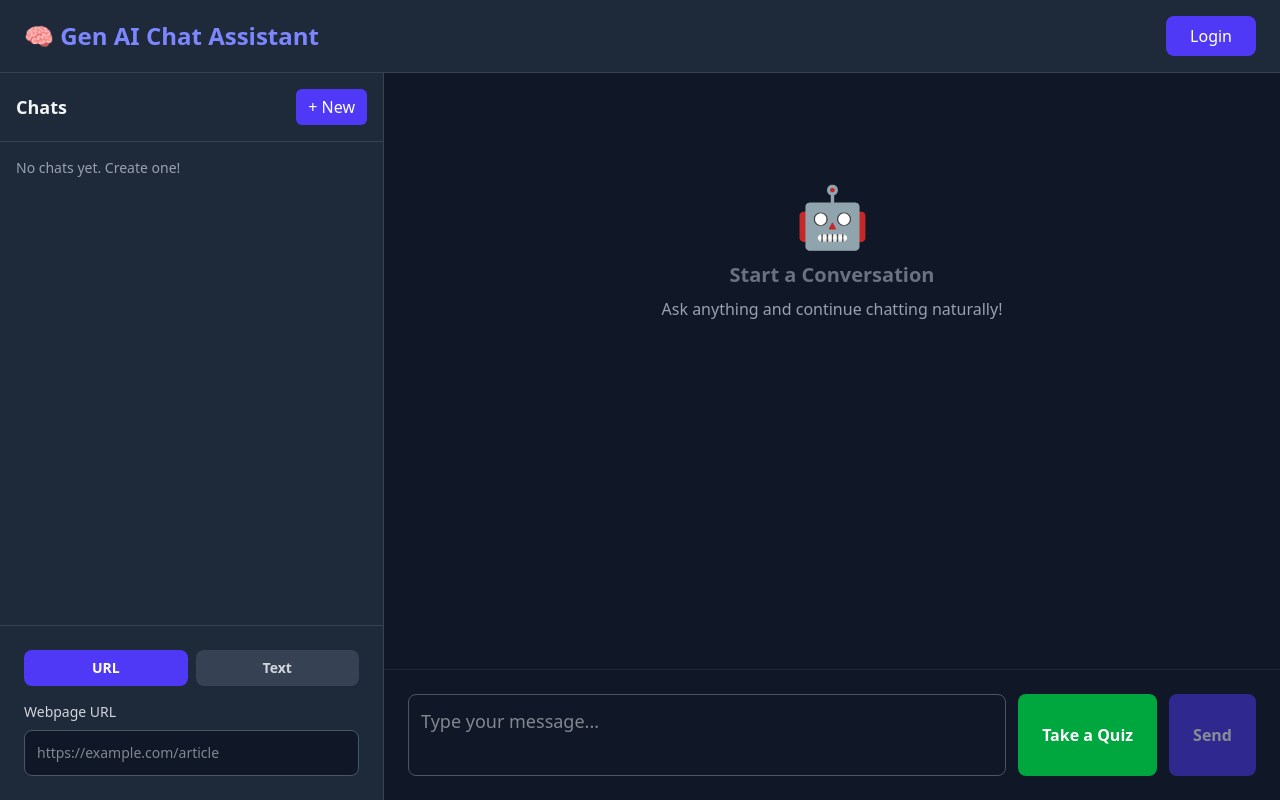
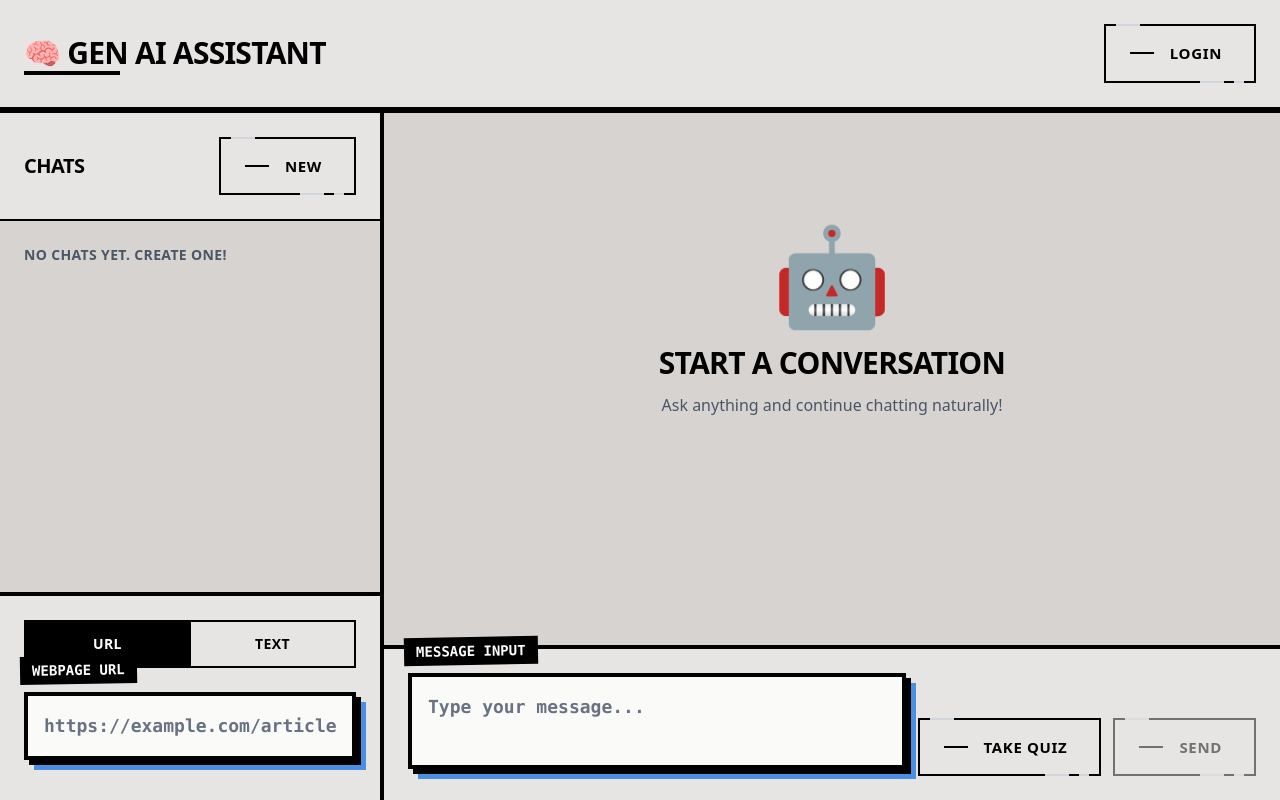
Before and after one commit to kalviumcommunity/S72_Raphael_Gen_AI_Learning_assistant, a React (Vite) app in the folder frontend/: page / in a window 1280 px wide. Built offline with nearby package versions, Linux system fonts and the light colour scheme.

Commit message:
changed landing page ui

```diff
--- a/frontend/package.json
+++ b/frontend/package.json
@@ -23,6 +23,7 @@
     "react": "^19.1.1",
     "react-dom": "^19.1.1",
     "react-router-dom": "^7.9.4",
+    "styled-components": "^6.1.19",
     "tailwindcss": "^4.1.12"
   },
   "devDependencies": {
--- a/frontend/src/pages/landing.jsx
+++ b/frontend/src/pages/landing.jsx
@@ -27,6 +27,7 @@ export default function Landing() {
 
   // ✅ INITIAL LOAD: Load all data from localStorage once on mount
   useEffect(() => {
+    try {
       const savedChats = JSON.parse(localStorage.getItem("chats") || "[]");
       const savedCurrentId = localStorage.getItem("currentChatId");
       const savedUrl = localStorage.getItem("landing_url") || "";
@@ -53,6 +54,9 @@ export default function Landing() {
       }
 
       setIsInitialized(true);
+    } catch (e) {
+      console.error("Failed to load chats:", e);
+    }
   }, []);
 
   // ✅ Save chats array to localStorage whenever it changes (after initialization)
@@ -74,12 +78,12 @@ export default function Landing() {
   // ✅ Save URL and content whenever they change
   useEffect(() => {
     if (!isInitialized) return;
-    localStorage.setItem("landing_url", url);
+    localStorage.setItem("landing_url", url || "");
   }, [url, isInitialized]);
 
   useEffect(() => {
     if (!isInitialized) return;
-    localStorage.setItem("landing_content", content);
+    localStorage.setItem("landing_content", content || "");
   }, [content, isInitialized]);
 
   // ✅ Sync messages into current chat whenever messages change
@@ -114,7 +118,7 @@ export default function Landing() {
       name: `Chat ${chats.length + 1}`,
       messages: [],
     };
-    setChats([...chats, newChat]);
+    setChats((prev) => [...prev, newChat]);
     setCurrentChatId(newChat.id);
     setMessages([]);
   };
@@ -136,7 +140,6 @@ export default function Landing() {
     const updated = chats.filter((c) => c.id !== id);
     setChats(updated);
 
-    // If we deleted the current chat, switch to another one
     if (id === currentChatId) {
       const nextChat = updated[0] || null;
       setCurrentChatId(nextChat?.id || null);
@@ -160,17 +163,18 @@ export default function Landing() {
   };
 
   // ✅ Handle quiz button click
-  const handleQuizClick = () => {
+  const handleQuizClick = (e) => {
+    e.preventDefault();
     if (isLoggedIn) {
-      // 🆕 Added: Pass the real article data to Quiz page
-      navigate("/quiz", { state: { url, content } });
+      navigate("/quiz", { state: { url: url || "", content: content || "" } });
     } else {
       navigate("/login");
     }
   };
 
   // ✅ Send message to backend
-  const handleSend = async () => {
+  const handleSend = async (e) => {
+    if (e) e.preventDefault();
     if (!input.trim()) return;
 
     const newMessage = { role: "user", content: input.trim() };
@@ -218,52 +222,113 @@ export default function Landing() {
     }
   };
 
+  const BrutalistButton = ({ children, onClick, disabled = false }) => (
+    <button
+      onClick={onClick}
+      disabled={disabled}
+      className={`
+        group relative inline-block overflow-visible
+        border-2 border-black bg-transparent font-bold text-[13px]
+        tracking-[0.05em] px-8 py-4 transition-all duration-300 ease-in-out
+        hover:bg-black hover:text-white
+        ${disabled ? "opacity-50 cursor-not-allowed" : "cursor-pointer"}
+        text-black uppercase
+      `}
+    >
+      <span className="absolute top-1/2 left-6 h-[2px] w-6 bg-black -translate-y-1/2 transition-all duration-300 group-hover:w-4 group-hover:bg-white"></span>
+      <span className="absolute top-[-2px] left-[10px] h-[2px] w-6 bg-gray-300 transition-all duration-500 ease-out group-hover:left-[-2px] group-hover:w-0"></span>
+      <span className="block pl-8 text-left text-[15px] transition-all duration-300 ease-in-out group-hover:pl-6">
+        {children}
+      </span>
+      <span className="absolute bottom-[-2px] right-[30px] h-[2px] w-6 bg-gray-300 transition-all duration-500 ease-out group-hover:right-0 group-hover:w-0"></span>
+      <span className="absolute bottom-[-2px] right-[10px] h-[2px] w-[10px] bg-gray-300 transition-all duration-500 ease-out group-hover:right-0 group-hover:w-0"></span>
+    </button>
+  );
+
+  const BrutalistInput = ({ value, onChange, placeholder, label, type = "text" }) => (
+    <div className="relative font-mono mb-4">
+      <input
+        type={type}
+        value={value || ""}
+        onChange={onChange}
+        placeholder={placeholder}
+        className="w-full p-4 text-lg font-bold text-black bg-stone-50 border-4 border-black outline-none transition-all duration-300 shadow-[5px_5px_0_#000,10px_10px_0_#4a90e2] focus:animate-[focus-pulse_4s_cubic-bezier(0.25,0.8,0.25,1)_infinite] placeholder:text-gray-500 focus:placeholder:text-transparent"
+        style={{ animation: 'none' }}
+        onFocus={(e) => { e.target.style.animation = 'focus-pulse 4s cubic-bezier(0.25, 0.8, 0.25, 1) infinite'; }}
+        onBlur={(e) => { e.target.style.animation = 'none'; }}
+      />
+      <label className="absolute -left-1 -top-9 text-sm font-bold text-white bg-black px-3 py-1 -rotate-1 transition-all duration-300">
+        {label}
+      </label>
+    </div>
+  );
+
+  const BrutalistTextarea = ({ value, onChange, placeholder, label, rows = 3 }) => (
+    <div className="relative font-mono mb-4">
+      <textarea
+        value={value || ""}
+        onChange={onChange}
+        placeholder={placeholder}
+        rows={rows}
+        className="w-full p-4 text-lg font-bold text-black bg-stone-50 border-4 border-black outline-none transition-all duration-300 shadow-[5px_5px_0_#000,10px_10px_0_#4a90e2] focus:animate-[focus-pulse_4s_cubic-bezier(0.25,0.8,0.25,1)_infinite] placeholder:text-gray-500 focus:placeholder:text-transparent resize-none"
+        style={{ animation: 'none' }}
+        onFocus={(e) => { e.target.style.animation = 'focus-pulse 4s cubic-bezier(0.25, 0.8, 0.25, 1) infinite'; }}
+        onBlur={(e) => { e.target.style.animation = 'none'; }}
+      />
+      <label className="absolute -left-1 -top-9 text-sm font-bold text-white bg-black px-3 py-1 -rotate-1 transition-all duration-300">
+        {label}
+      </label>
+    </div>
+  );
+
   return (
-    <div className="h-screen bg-gray-900 text-gray-100 flex flex-col overflow-hidden relative">
+    <div className="h-screen bg-stone-300 text-black flex flex-col overflow-hidden relative">
       {/* Header */}
-      <div className="flex-shrink-0 bg-gray-800 border-b border-gray-700 px-6 py-4 flex items-center justify-between">
-        <h1 className="text-2xl font-bold text-indigo-400">🧠 Gen AI Chat Assistant</h1>
+      <div className="flex-shrink-0 bg-stone-200 border-b-4 border-black px-6 py-6 flex items-center justify-between">
+        <div className="relative">
+          <h1 className="text-3xl font-black tracking-tight uppercase">
+            🧠 Gen AI Assistant
+          </h1>
+          <div className="absolute -bottom-1 left-0 w-24 h-1 bg-black"></div>
+        </div>
         {!isLoggedIn && (
-          <button
-            className="px-6 py-2 bg-indigo-600 text-white font-medium rounded-lg hover:bg-indigo-500 transform hover:scale-105 transition-all duration-200"
-            onClick={() => navigate("/login")}
-          >
+          <BrutalistButton onClick={() => navigate("/login")}>
             Login
-          </button>
+          </BrutalistButton>
         )}
       </div>
 
       {/* Main Content */}
-      <div className="flex-1 flex overflow-hidden">
+      <div className="flex-1 flex overflow-hidden border-t-2 border-black">
         {/* Sidebar */}
-        <div ref={sidebarRef} className="w-96 bg-gray-800 border-r border-gray-700 flex flex-col">
+        <div ref={sidebarRef} className="w-96 bg-stone-300 border-r-4 border-black flex flex-col">
           {/* Sidebar Header */}
-          <div className="p-4 border-b border-gray-700 flex justify-between items-center">
-            <h2 className="text-lg font-semibold">Chats</h2>
-            <button
-              onClick={handleNewChat}
-              className="px-3 py-1.5 bg-indigo-600 text-white rounded-md hover:bg-indigo-500 transition-colors"
-            >
-              + New
-            </button>
+          <div className="p-6 border-b-2 border-black flex justify-between items-center bg-stone-200">
+            <h2 className="text-xl font-black uppercase tracking-tight">Chats</h2>
+            <BrutalistButton onClick={handleNewChat}>
+              New
+            </BrutalistButton>
           </div>
 
           {/* Chat List */}
-          <div className="flex-1 overflow-y-auto">
+          <div className="flex-1 overflow-y-auto bg-stone-300">
             {chats.length === 0 ? (
-              <p className="p-4 text-gray-400 text-sm">No chats yet. Create one!</p>
+              <p className="p-6 text-gray-600 text-sm font-bold uppercase tracking-wide">No chats yet. Create one!</p>
             ) : (
               chats.map((chat) => (
                 <div
                   key={chat.id}
                   id={`chat-${chat.id}`}
-                  className={`flex justify-between items-center px-4 py-3 cursor-pointer transition-colors ${
-                    chat.id === currentChatId
-                      ? "bg-indigo-700 text-white"
-                      : "hover:bg-gray-700"
-                  }`}
+                  className={`
+                    relative border-b-2 border-black px-6 py-4 cursor-pointer
+                    transition-all duration-200 group
+                    ${chat.id === currentChatId ? "bg-black text-white" : "bg-stone-200 hover:bg-stone-100"}
+                  `}
                   onClick={() => handleSelectChat(chat.id)}
                 >
+                  {chat.id === currentChatId && (
+                    <div className="absolute left-0 top-0 bottom-0 w-1 bg-white"></div>
+                  )}
                   {editingChatId === chat.id ? (
                     <input
                       value={editedName}
@@ -274,12 +339,13 @@ export default function Landing() {
                         if (e.key === "Escape") setEditingChatId(null);
                       }}
                       autoFocus
-                      className="bg-gray-900 text-white border border-gray-600 rounded px-2 py-1 w-full text-sm"
+                      className="bg-transparent border-2 border-white px-2 py-1 w-full text-sm font-bold uppercase tracking-wide outline-none"
                       onClick={(e) => e.stopPropagation()}
                     />
                   ) : (
+                    <div className="flex justify-between items-center">
                       <span
-                      className="truncate flex-1"
+                        className="font-bold uppercase tracking-wide text-sm flex-1 truncate"
                         onDoubleClick={(e) => {
                           e.stopPropagation();
                           handleEditChatName(chat);
@@ -288,41 +354,39 @@ export default function Landing() {
                       >
                         {chat.name}
                       </span>
-                  )}
                       <button
                         onClick={(e) => {
                           e.stopPropagation();
                           handleDeleteChat(chat.id);
                         }}
-                    className="text-gray-400 hover:text-red-400 text-sm ml-2 px-2"
+                        className="text-sm font-black ml-4 hover:scale-110 transition-transform"
                         title="Delete Chat"
                       >
                         ✕
                       </button>
+                    </div>
+                  )}
                 </div>
               ))
             )}
           </div>
 
           {/* Mode Selection and Input */}
-          <div className="p-6 border-t border-gray-700 space-y-4">
-            <div className="flex gap-2">
+          <div className="p-6 border-t-4 border-black bg-stone-200 space-y-6">
+            <div className="flex gap-0 border-2 border-black">
               <button
                 onClick={() => setMode("url")}
-                className={`flex-1 px-3 py-2 rounded-lg font-semibold text-sm transition-colors ${
-                  mode === "url"
-                    ? "bg-indigo-600 text-white"
-                    : "bg-gray-700 text-gray-300 hover:bg-gray-600"
+                className={`flex-1 py-3 font-bold uppercase text-sm tracking-wide transition-all duration-200 ${
+                  mode === "url" ? "bg-black text-white" : "bg-stone-200 text-black hover:bg-stone-100"
                 }`}
               >
                 URL
               </button>
+              <div className="w-[2px] bg-black"></div>
               <button
                 onClick={() => setMode("text")}
-                className={`flex-1 px-3 py-2 rounded-lg font-semibold text-sm transition-colors ${
-                  mode === "text"
-                    ? "bg-indigo-600 text-white"
-                    : "bg-gray-700 text-gray-300 hover:bg-gray-600"
+                className={`flex-1 py-3 font-bold uppercase text-sm tracking-wide transition-all duration-200 ${
+                  mode === "text" ? "bg-black text-white" : "bg-stone-200 text-black hover:bg-stone-100"
                 }`}
               >
                 Text
@@ -330,44 +394,34 @@ export default function Landing() {
             </div>
 
             {mode === "url" ? (
-              <div>
-                <label className="block text-sm font-medium text-gray-300 mb-2">
-                  Webpage URL
-                </label>
-                <input
-                  type="text"
-                  placeholder="https://example.com/article"
+              <BrutalistInput
                 value={url}
                 onChange={(e) => setUrl(e.target.value)}
-                  className="w-full border border-gray-600 bg-gray-900 rounded-lg p-3 text-sm focus:ring-2 focus:ring-indigo-400 focus:outline-none"
+                placeholder="https://example.com/article"
+                label="WEBPAGE URL"
+                type="text"
               />
-              </div>
             ) : (
-              <div>
-                <label className="block text-sm font-medium text-gray-300 mb-2">
-                  Webpage Content
-                </label>
-                <textarea
-                  placeholder="Paste full webpage content here..."
+              <BrutalistTextarea
                 value={content}
                 onChange={(e) => setContent(e.target.value)}
-                  className="w-full border border-gray-600 bg-gray-900 rounded-lg p-3 text-sm focus:ring-2 focus:ring-indigo-400 focus:outline-none resize-none"
-                  style={{ minHeight: "120px" }}
+                placeholder="Paste full webpage content here..."
+                label="WEBPAGE CONTENT"
+                rows={5}
               />
-              </div>
             )}
           </div>
         </div>
 
         {/* Chat Area */}
-        <div className="flex-1 flex flex-col bg-gray-900">
+        <div className="flex-1 flex flex-col bg-stone-300">
           {/* Messages Display */}
           <div className="flex-1 overflow-y-auto p-8 space-y-6">
             {messages.length === 0 ? (
-              <div className="text-center text-gray-500 mt-20">
-                <div className="text-6xl mb-4">🤖</div>
-                <h3 className="text-xl font-semibold mb-2">Start a Conversation</h3>
-                <p className="text-gray-400">
+              <div className="text-center mt-20">
+                <div className="text-8xl mb-6">🤖</div>
+                <h3 className="text-3xl font-black uppercase mb-3 tracking-tight">Start a Conversation</h3>
+                <p className="text-gray-600 font-medium">
                   Ask anything and continue chatting naturally!
                 </p>
               </div>
@@ -375,16 +429,16 @@ export default function Landing() {
               messages.map((msg, i) => (
                 <div
                   key={i}
-                  className={`flex ${
-                    msg.role === "user" ? "justify-end" : "justify-start"
-                  }`}
+                  className={`flex ${msg.role === "user" ? "justify-end" : "justify-start"}`}
                 >
                   <div
-                    className={`max-w-xl px-4 py-3 rounded-2xl text-lg ${
-                      msg.role === "user"
-                        ? "bg-indigo-600 text-white rounded-br-none"
-                        : "bg-gray-800 text-gray-200 rounded-bl-none"
-                    }`}
+                    className={`
+                      max-w-xl px-6 py-4 text-base font-medium border-2 border-black
+                      ${msg.role === "user"
+                        ? "bg-black text-white"
+                        : "bg-stone-50 text-black"
+                      }
+                    `}
                   >
                     {msg.content}
                   </div>
@@ -395,10 +449,12 @@ export default function Landing() {
           </div>
 
           {/* Message Input Area */}
-          <div className="p-6 border-t border-gray-800 flex gap-3">
+          <div className="p-6 border-t-4 border-black bg-stone-200">
+            <div className="flex gap-3 items-end">
+              <div className="flex-1 relative font-mono">
                 <textarea
                   placeholder="Type your message..."
-              value={input}
+                  value={input || ""}
                   onChange={(e) => setInput(e.target.value)}
                   onKeyDown={(e) => {
                     if (e.key === "Enter" && !e.shiftKey) {
@@ -406,25 +462,33 @@ export default function Landing() {
                       handleSend();
                     }
                   }}
-              className="flex-1 border border-gray-600 bg-gray-900 rounded-lg p-3 text-lg resize-none focus:ring-2 focus:ring-indigo-400 focus:outline-none"
+                  className="w-full p-4 text-lg font-bold text-black bg-stone-50 border-4 border-black outline-none transition-all duration-300 shadow-[5px_5px_0_#000,10px_10px_0_#4a90e2] focus:animate-[focus-pulse_4s_cubic-bezier(0.25,0.8,0.25,1)_infinite] placeholder:text-gray-500 focus:placeholder:text-transparent resize-none"
                   rows={2}
+                  style={{ animation: 'none' }}
+                  onFocus={(e) => { e.target.style.animation = 'focus-pulse 4s cubic-bezier(0.25, 0.8, 0.25, 1) infinite'; }}
+                  onBlur={(e) => { e.target.style.animation = 'none'; }}
                 />
-            <button
-              onClick={handleQuizClick}
-              className="px-6 py-3 bg-green-600 text-white font-semibold rounded-lg hover:bg-green-700 transition-colors"
-            >
-              Take a Quiz
-            </button>
-            <button
-              onClick={handleSend}
-              disabled={loading || !input.trim()}
-              className="px-6 py-3 bg-indigo-600 text-white font-semibold rounded-lg hover:bg-indigo-700 disabled:opacity-50 disabled:cursor-not-allowed transition-colors"
-            >
+                <label className="absolute -left-1 -top-9 text-sm font-bold text-white bg-black px-3 py-1 -rotate-1 transition-all duration-300">
+                  MESSAGE INPUT
+                </label>
+              </div>
+              <BrutalistButton onClick={handleQuizClick}>
+                Take Quiz
+              </BrutalistButton>
+              <BrutalistButton onClick={handleSend} disabled={loading || !input.trim()}>
                 {loading ? "..." : "Send"}
-            </button>
+              </BrutalistButton>
             </div>
           </div>
         </div>
       </div>
+
+      <style>{`
+        @keyframes focus-pulse {
+          0%, 100% { border-color: #000; }
+          50% { border-color: #4a90e2; }
+        }
+      `}</style>
+    </div>
   );
 }
--- a/frontend/src/pages/quiz.jsx
+++ b/frontend/src/pages/quiz.jsx
@@ -20,7 +20,7 @@ export default function Quiz() {
       try {
         setLoading(true);
 
-        // ✅ Use the URL from landing page
+        //http://localhost:5000/api/quiz
         const response = await fetch(" https://s72-raphael-gen-ai-learning-assistant.onrender.com/api/quiz", {
           method: "POST",
           headers: { "Content-Type": "application/json" },
```
Also changed, not shown: 1 other file (tests, documents, lock files or other folders). Lines whose indentation alone changed are shown as unchanged.
